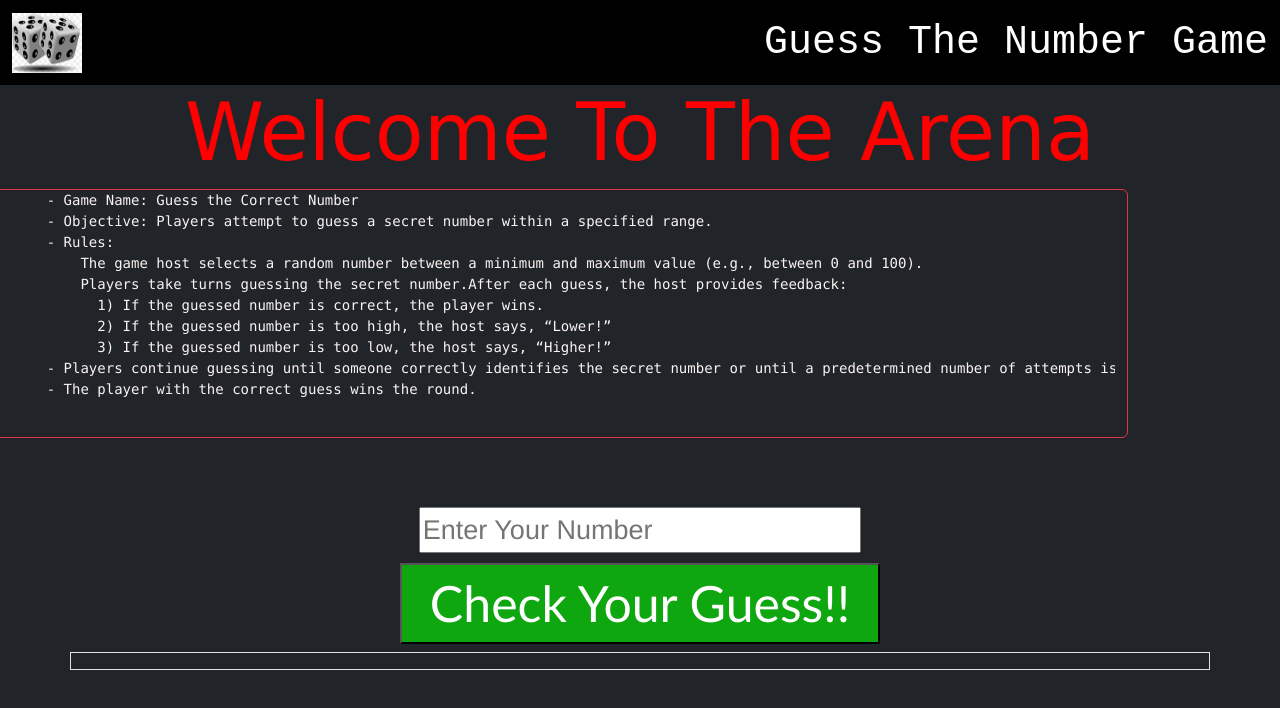
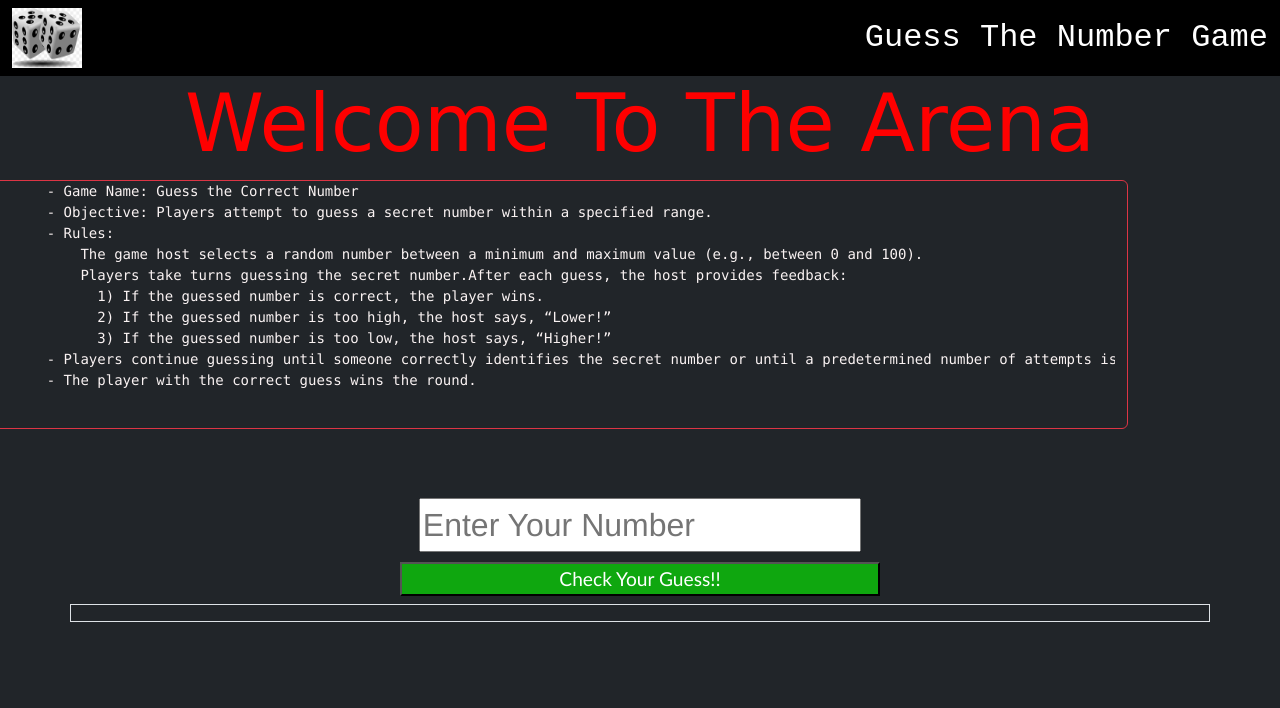
Before and after one commit to AyushKUMAR031/GuessTheNumber, a plain HTML site: page index.html in a window 1280 px wide. Drawn offline with nearby package versions, Linux system fonts and the light colour scheme.

Commit message:
Update index.css

```diff
--- a/index.css
+++ b/index.css
@@ -1,20 +1,22 @@
 nav{
     background-color: rgb(0, 0, 0);
     color: #ffffff;
-    height: 85px;
-    font-size: 40px;
+    height: 75%;
+    font-size: 4vh;
     display: flex;
     align-items:center;
-    padding: 0 12px;
+    padding: 0 12%;
     font-family: 'IBM Plex Mono', monospace;
 }
+
+
 nav ul{
     list-style-type: none;
 }
 
 h1 {
     color:red;
-    font-size:500%;
+    font-size:10vh;
     font-family: cursive;
     text-align: center;
 }
@@ -28,13 +30,13 @@ h1 {
 #in{
     width:35%;
     margin-top:1%;
-    font-size: 27px;
+    font-size: 4vh;
     font-family: 'Franklin Gothic Medium', 'Arial Narrow', Arial, sans-serif;
 }
 
 #btn{
     width:38%;
-    font-size: 50px;
+    font-size: 120%;
     margin-top: 10px;
     background-color: rgb(15, 167, 15);
     font-family:'Gill Sans', 'Gill Sans MT', Calibri, 'Trebuchet MS', sans-serif;
@@ -43,7 +45,7 @@ h1 {
 
 #content{
     width:70%;
-    font-size: 40px;
+    font-size: 5vh;
     margin-left: 18%;
     font-family: monospace;
     color:#ffffff;
@@ -53,7 +55,7 @@ h1 {
 #count{
     color: #4765c5;
     width:70%;
-    font-size: 40px;
+    font-size: 6vh;
     margin-left: 35%;
     font-family: monospace;
 }
```
